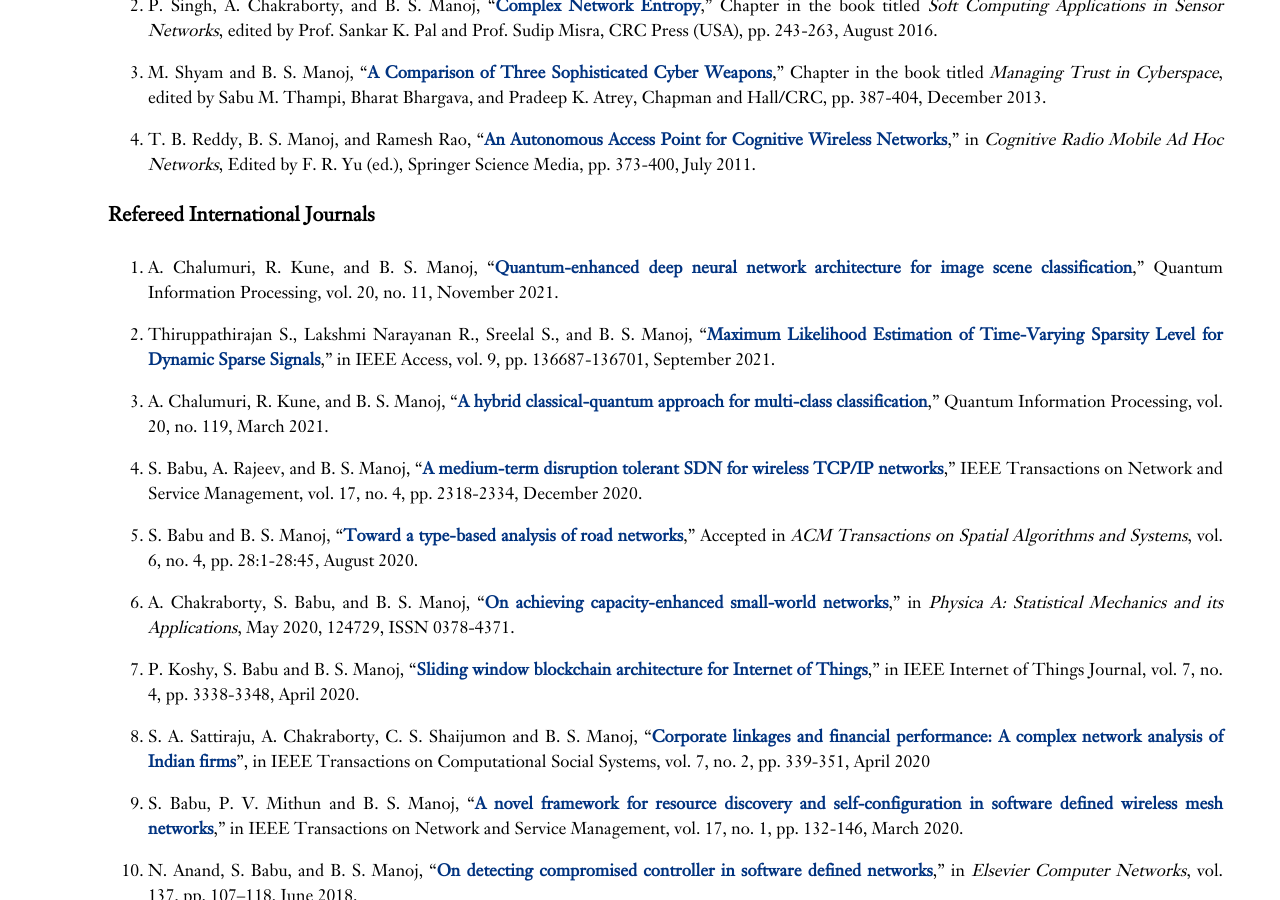
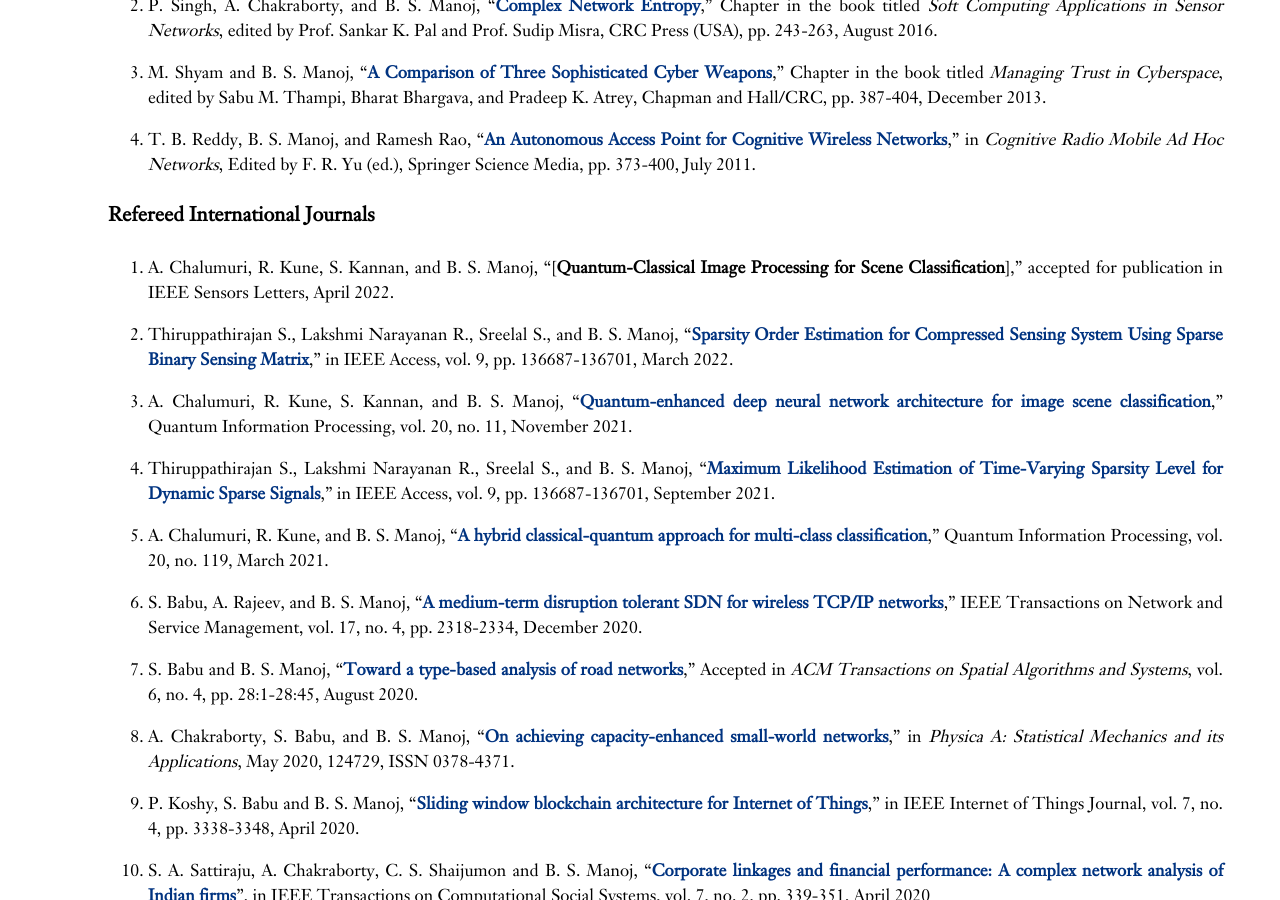
Before and after one commit to iist-sysnet/iist-sysnet.github.io, a Jekyll site: the page built from publications.md, in a window 1280 px wide and 900 px high, scrolled down 517 px. Built offline with Jekyll 4.4.1, drawn with Linux system fonts in a browser that asks for light colours.

Commit message:
Update publications.md

```diff
--- a/publications.md
+++ b/publications.md
@@ -33,8 +33,11 @@
 Springer Science Media, pp. 373-400, July 2011.
 
 #### Refereed International Journals
+21. A. Chalumuri, R. Kune, S. Kannan, and B. S. Manoj, "[**Quantum-Classical Image Processing for Scene Classification**]," accepted for publication in IEEE Sensors Letters, April 2022.
 
-19. A. Chalumuri, R. Kune, and B. S. Manoj, "[**Quantum-enhanced deep neural network architecture for image scene classification**](https://doi.org/10.1007/s11128-021-03314-7){:target="_blank"}," Quantum Information Processing, vol. 20, no. 11, November 2021.
+20. Thiruppathirajan S., Lakshmi Narayanan R., Sreelal S., and B. S. Manoj, "[**Sparsity Order Estimation for Compressed Sensing System Using Sparse Binary Sensing Matrix**](https://doi.org/10.1109/ACCESS.2022.3161523){:target="_blank"}," in IEEE Access, vol. 9, pp. 136687-136701, March 2022.
+
+19. A. Chalumuri, R. Kune, S. Kannan, and B. S. Manoj, "[**Quantum-enhanced deep neural network architecture for image scene classification**](https://doi.org/10.1007/s11128-021-03314-7){:target="_blank"}," Quantum Information Processing, vol. 20, no. 11, November 2021.
 
 18. Thiruppathirajan S., Lakshmi Narayanan R., Sreelal S., and B. S. Manoj, "[**Maximum Likelihood Estimation of Time-Varying Sparsity Level for Dynamic Sparse Signals**](https://doi.org/10.1109/ACCESS.2021.3113871){:target="_blank"}," in IEEE Access, vol. 9, pp. 136687-136701, September 2021.
 
```
